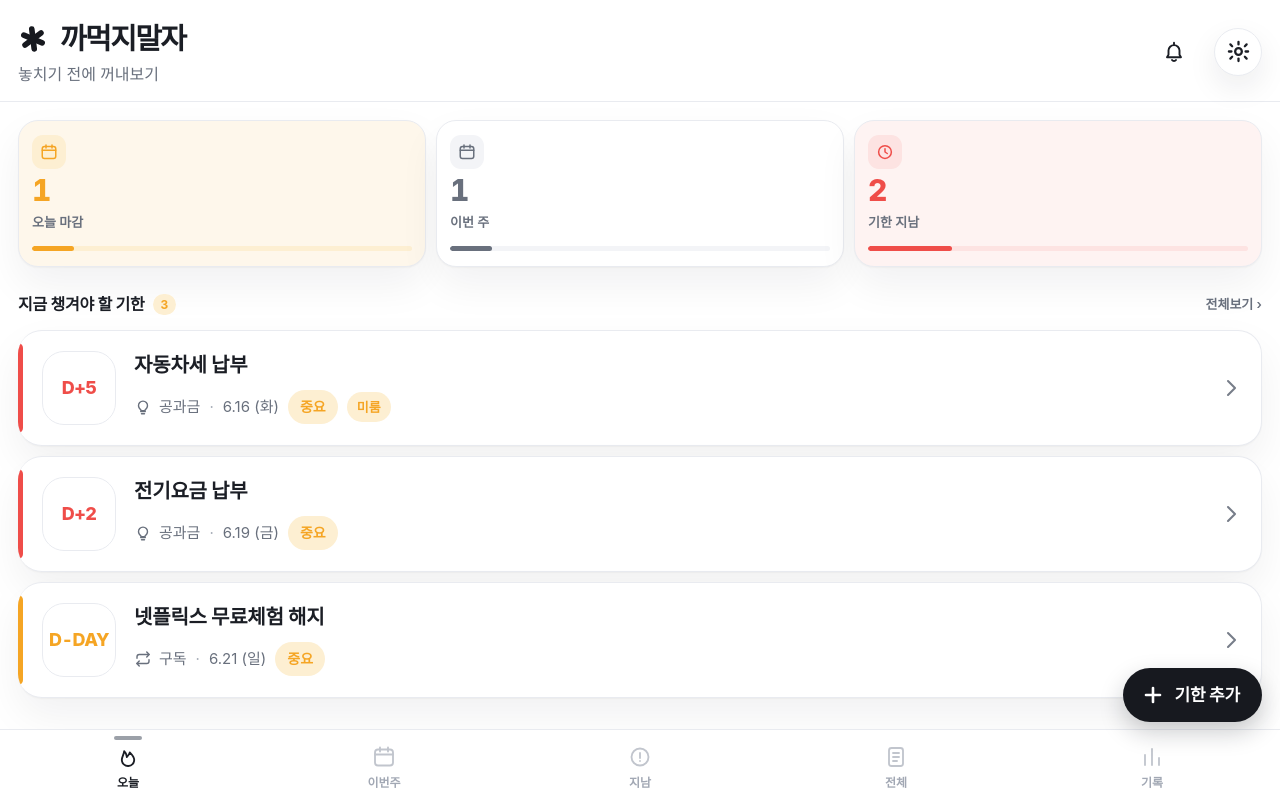
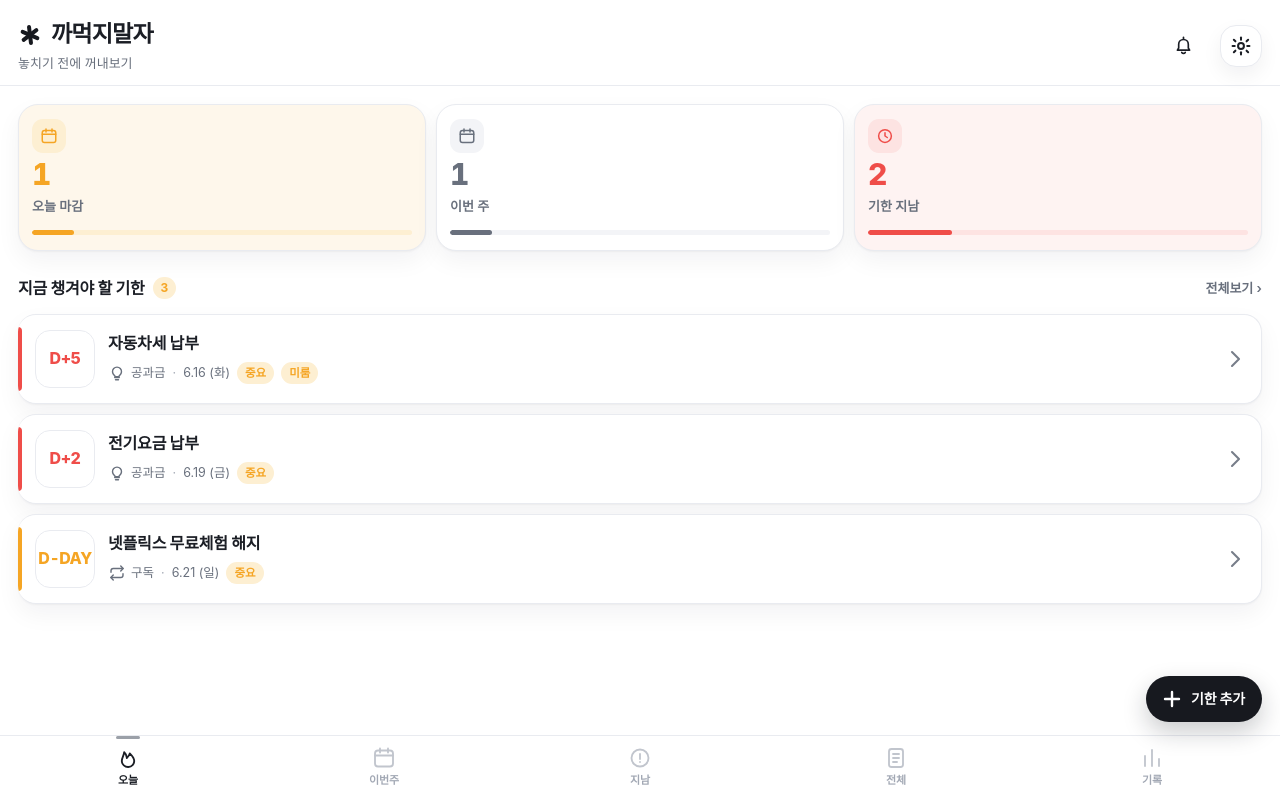
Before and after one commit to jxding-dev/deadline-drawer, a React (Vite) app: page / in a window 1280 px wide. Built offline with nearby package versions, Linux system fonts and the light colour scheme.

Commit message:
Rebalance UI sizing after symbol update

```diff
--- a/src/components/AppHeader.css
+++ b/src/components/AppHeader.css
@@ -5,8 +5,8 @@
   min-height: var(--header-h);
   display: flex;
   align-items: center;
-  padding: 22px var(--space-4) 20px;
-  padding-top: max(22px, env(safe-area-inset-top));
+  padding: var(--space-4) var(--space-4) var(--space-3);
+  padding-top: max(var(--space-4), env(safe-area-inset-top));
   background: var(--header-bg);
   border-bottom: 1px solid var(--border);
   gap: var(--space-3);
@@ -15,8 +15,8 @@
 .app-header__bell,
 .app-header__settings {
   flex: none;
-  width: 48px;
-  height: 48px;
+  width: 42px;
+  height: 42px;
   display: flex;
   align-items: center;
   justify-content: center;
@@ -29,10 +29,10 @@
 
 .app-header__settings {
   margin-left: auto;
-  border-radius: 24px;
+  border-radius: 16px;
   background: #fff;
   border: 1px solid var(--border);
-  box-shadow: 0 12px 30px rgba(20, 23, 33, 0.08);
+  box-shadow: 0 8px 20px rgba(20, 23, 33, 0.06);
 }
 
 .app-header__bell + .app-header__settings {
@@ -47,12 +47,12 @@
 }
 
 .app-header__name {
-  font-size: 29px;
+  font-size: 23px;
   font-weight: 800;
-  letter-spacing: -0.055em;
+  letter-spacing: -0.035em;
   display: flex;
   align-items: center;
-  gap: 12px;
+  gap: 9px;
 }
 
 .app-header__logo {
@@ -63,7 +63,7 @@
 }
 
 .app-header__logo svg {
-  stroke-width: 4.5;
+  stroke-width: 4;
 }
 
 .app-header__settings svg {
@@ -84,7 +84,7 @@
 }
 
 .app-header__tagline {
-  font-size: 16px;
+  font-size: 13px;
   font-weight: 500;
   color: var(--text-dim);
 }
--- a/src/components/AppHeader.jsx
+++ b/src/components/AppHeader.jsx
@@ -7,14 +7,14 @@ export default function AppHeader({ onOpenSettings }) {
       <div className="app-header__titles">
         <h1 className="app-header__name">
           <span className="app-header__logo" aria-hidden="true">
-            <Icon name="logo" size={30} />
+            <Icon name="logo" size={24} />
           </span>
           까먹지말자
         </h1>
         <p className="app-header__tagline">놓치기 전에 꺼내보기</p>
       </div>
       <span className="app-header__bell" aria-hidden="true">
-        <Icon name="bell" size={24} />
+        <Icon name="bell" size={21} />
       </span>
       {onOpenSettings && (
         <button
@@ -23,7 +23,7 @@ export default function AppHeader({ onOpenSettings }) {
           onClick={onOpenSettings}
           aria-label="설정"
         >
-          <Icon name="settings" size={25} />
+          <Icon name="settings" size={22} />
         </button>
       )}
     </header>
--- a/src/components/CategoryChips.css
+++ b/src/components/CategoryChips.css
@@ -1,11 +1,11 @@
 .category-chips {
   display: flex;
-  gap: 12px;
+  gap: 7px;
   overflow-x: auto;
   scrollbar-width: none;
   -webkit-overflow-scrolling: touch;
   margin: 0 calc(-1 * var(--space-4));
-  padding: var(--space-2) var(--space-4) var(--space-2);
+  padding: 0 var(--space-4) var(--space-1);
 }
 
 .category-chips::-webkit-scrollbar {
@@ -16,16 +16,16 @@
   flex: none;
   display: inline-flex;
   align-items: center;
-  gap: 10px;
+  gap: 6px;
   white-space: nowrap;
-  min-height: 46px;
-  padding: 0 17px;
-  font-size: 15px;
-  font-weight: 700;
+  min-height: 34px;
+  padding: 0 11px;
+  font-size: 12px;
+  font-weight: 650;
   color: var(--text-dim);
   background: var(--surface);
   border: 1px solid var(--border);
-  border-radius: 18px;
+  border-radius: 13px;
   box-shadow: 0 1px 2px rgba(20, 23, 33, 0.03);
 }
 
--- a/src/components/DeadlineCard.css
+++ b/src/components/DeadlineCard.css
@@ -2,7 +2,7 @@
   position: relative;
   background: var(--surface-2);
   border: 1px solid var(--border);
-  border-radius: 24px;
+  border-radius: 18px;
   border-left: none;
   overflow: hidden;
   box-shadow: var(--shadow-card);
@@ -13,7 +13,7 @@
   content: '';
   position: absolute;
   inset: 12px auto 12px 0;
-  width: 5px;
+  width: 4px;
   border-radius: 0 999px 999px 0;
   background: var(--tone-bar, transparent);
 }
@@ -21,8 +21,8 @@
 .deadline-card__main {
   display: flex;
   align-items: stretch;
-  gap: 18px;
-  padding: 20px 18px 20px 24px;
+  gap: 13px;
+  padding: 15px 14px 15px 17px;
   width: 100%;
   text-align: left;
 }
@@ -38,19 +38,19 @@
 /* D-day 블록 — 가장 먼저 읽히는 영역 */
 .deadline-card__dday {
   flex: none;
-  width: 74px;
-  min-height: 74px;
+  width: 60px;
+  min-height: 58px;
   display: flex;
   align-items: center;
   justify-content: center;
-  border-radius: 22px;
+  border-radius: 15px;
   background: #fff;
   border: 1px solid var(--border);
   box-shadow: inset 0 1px 0 rgba(255, 255, 255, 0.7);
 }
 
 .deadline-card__dday-value {
-  font-size: 18px;
+  font-size: 16px;
   font-weight: 800;
   letter-spacing: -0.03em;
   color: var(--tone-color, var(--text));
@@ -64,11 +64,11 @@
   display: flex;
   flex-direction: column;
   justify-content: center;
-  gap: 11px;
+  gap: 7px;
 }
 
 .deadline-card__title {
-  font-size: 20px;
+  font-size: 16px;
   font-weight: 800;
   line-height: 1.35;
   letter-spacing: -0.01em;
@@ -85,8 +85,8 @@
   display: flex;
   align-items: center;
   flex-wrap: wrap;
-  gap: 9px;
-  font-size: 15px;
+  gap: 7px;
+  font-size: 12.5px;
   color: var(--text-dim);
   min-width: 0;
 }
@@ -94,7 +94,7 @@
 .deadline-card__category {
   display: inline-flex;
   align-items: center;
-  gap: 7px;
+  gap: 5px;
 }
 
 .deadline-card__category svg {
@@ -109,20 +109,20 @@
 
 .deadline-card__flag {
   flex: none;
-  font-size: 14px;
+  font-size: 11.5px;
   font-weight: 700;
   color: var(--accent);
   background: var(--accent-soft);
-  padding: 7px 12px;
+  padding: 3px 8px;
   border-radius: var(--radius-pill);
 }
 
 /* 상태 배지 — color 키를 CSS 변수로 매핑 */
 .deadline-card__status {
   flex: none;
-  font-size: 13px;
+  font-size: 11.5px;
   font-weight: 700;
-  padding: 6px 10px;
+  padding: 3px 8px;
   border-radius: var(--radius-pill);
   color: var(--text-dim);
   background: var(--surface-3);
--- a/src/components/FilterTabs.css
+++ b/src/components/FilterTabs.css
@@ -1,13 +1,13 @@
 .filter-tabs {
   display: flex;
-  gap: 12px;
+  gap: 7px;
   overflow-x: auto;
   /* 가로 스크롤 — 스크롤바는 숨기고 끝까지 보이게 */
   scrollbar-width: none;
   -webkit-overflow-scrolling: touch;
   /* 본문 좌우 패딩을 넘어 화면 끝까지 스크롤되도록 */
   margin: 0 calc(-1 * var(--space-4));
-  padding: 0 var(--space-4) var(--space-2);
+  padding: 0 var(--space-4) var(--space-1);
 }
 
 .filter-tabs::-webkit-scrollbar {
@@ -17,14 +17,14 @@
 .filter-tab {
   flex: none; /* 찌그러짐 방지 */
   white-space: nowrap;
-  min-height: 52px;
-  padding: 0 20px;
-  font-size: 16px;
+  min-height: 38px;
+  padding: 0 14px;
+  font-size: 13px;
   font-weight: 700;
   color: var(--text-dim);
   background: var(--surface);
   border: 1px solid var(--border);
-  border-radius: 20px;
+  border-radius: 14px;
   box-shadow: 0 1px 2px rgba(20, 23, 33, 0.03);
 }
 
--- a/src/components/QuickAddButton.css
+++ b/src/components/QuickAddButton.css
@@ -7,13 +7,13 @@
   z-index: 20;
   display: inline-flex;
   align-items: center;
-  gap: 10px;
-  height: 54px;
-  padding: 0 22px 0 18px;
-  border-radius: 28px;
+  gap: 7px;
+  height: 46px;
+  padding: 0 17px 0 14px;
+  border-radius: var(--radius-pill);
   background: var(--ink);
   color: var(--on-ink);
-  font-size: 17px;
+  font-size: 14px;
   font-weight: 800;
   letter-spacing: -0.01em;
   box-shadow: 0 10px 24px rgba(20, 23, 33, 0.22);
@@ -25,5 +25,5 @@
 }
 
 .quick-add__icon svg {
-  stroke-width: 2.6;
+  stroke-width: 2.4;
 }
--- a/src/components/TabBar.css
+++ b/src/components/TabBar.css
@@ -3,7 +3,7 @@
   display: flex;
   background: var(--header-bg);
   border-top: 1px solid var(--border);
-  padding: 6px 0 env(safe-area-inset-bottom);
+  padding: 0 0 env(safe-area-inset-bottom);
 }
 
 .tab {
@@ -14,9 +14,9 @@
   flex-direction: column;
   align-items: center;
   justify-content: center;
-  gap: 5px;
+  gap: 3px;
   min-height: var(--tabbar-h);
-  padding: 8px var(--space-1) 7px;
+  padding: 7px var(--space-1) 8px;
   color: var(--text-faint);
   transition: color 0.15s ease;
 }
@@ -28,8 +28,8 @@
   top: 0;
   left: 50%;
   transform: translateX(-50%);
-  width: 28px;
-  height: 4px;
+  width: 24px;
+  height: 3px;
   border-radius: var(--radius-pill);
   background: #9ba0a8;
 }
@@ -48,8 +48,8 @@
 }
 
 .tab__label {
-  font-size: 12px;
-  font-weight: 700;
+  font-size: 11px;
+  font-weight: 650;
   letter-spacing: -0.01em;
   white-space: nowrap;
 }
--- a/src/pages/ListPage.css
+++ b/src/pages/ListPage.css
@@ -1,7 +1,7 @@
 .list-page {
   display: flex;
   flex-direction: column;
-  gap: 18px;
+  gap: 12px;
   /* 하단 탭바와 겹치지 않게 */
   padding-bottom: calc(var(--tabbar-h) + var(--space-5));
 }
@@ -14,13 +14,13 @@
 }
 
 .list-page__title {
-  font-size: 27px;
+  font-size: 21px;
   font-weight: 800;
-  letter-spacing: -0.045em;
+  letter-spacing: -0.025em;
 }
 
 .list-page__count {
-  font-size: 18px;
+  font-size: 13px;
   font-weight: 700;
   color: var(--text-dim);
   font-variant-numeric: tabular-nums;
@@ -29,6 +29,6 @@
 .list-page__list {
   display: flex;
   flex-direction: column;
-  gap: 16px;
-  margin-top: var(--space-2);
+  gap: 10px;
+  margin-top: var(--space-1);
 }
--- a/src/styles/variables.css
+++ b/src/styles/variables.css
@@ -32,8 +32,8 @@
   --space-6: 36px;
 
   /* 모서리 */
-  --radius: 16px;
-  --radius-lg: 24px;
+  --radius: 12px;
+  --radius-lg: 18px;
   --radius-pill: 999px;
 
   /* 레이아웃 */
@@ -46,5 +46,5 @@
     "Apple SD Gothic Neo", "Malgun Gothic", Roboto, "Noto Sans KR", sans-serif;
 
   /* 그림자 — 라이트 톤 소프트 섀도우 */
-  --shadow-card: 0 1px 2px rgba(20, 23, 33, 0.04), 0 18px 42px rgba(20, 23, 33, 0.06);
+  --shadow-card: 0 1px 2px rgba(20, 23, 33, 0.04), 0 10px 24px rgba(20, 23, 33, 0.05);
 }
```
